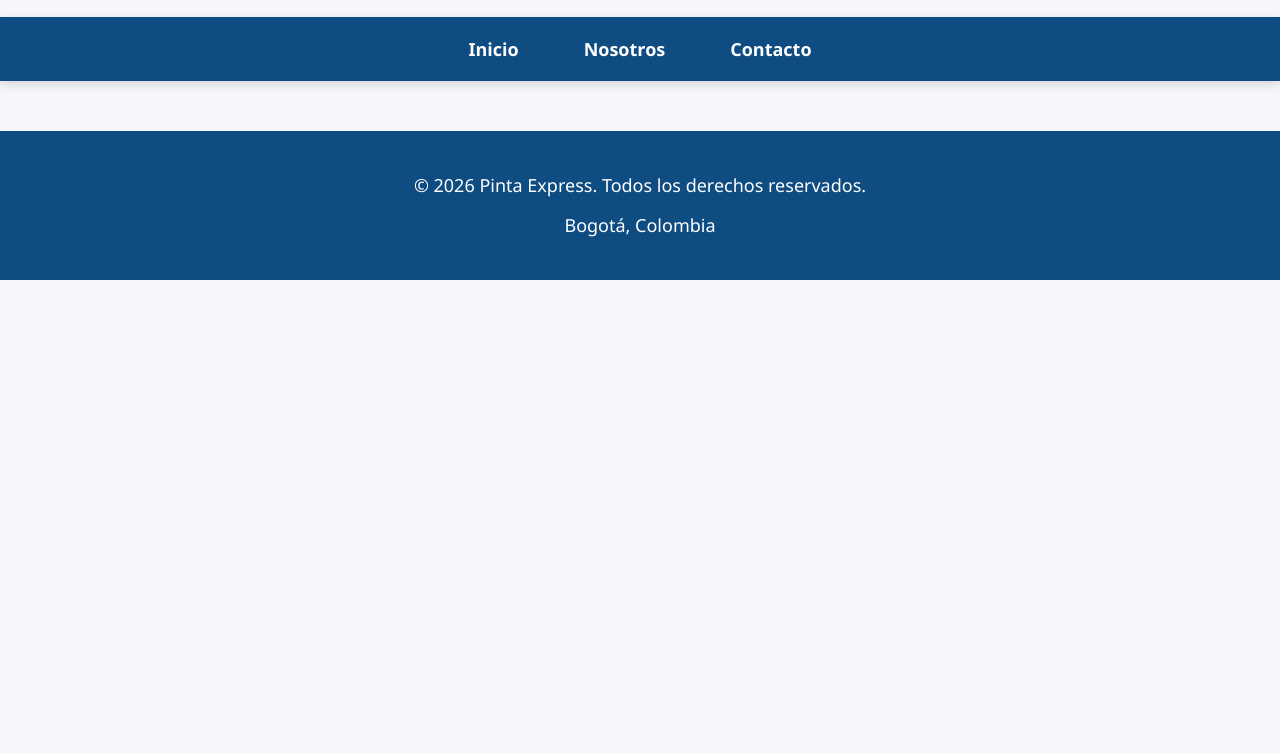
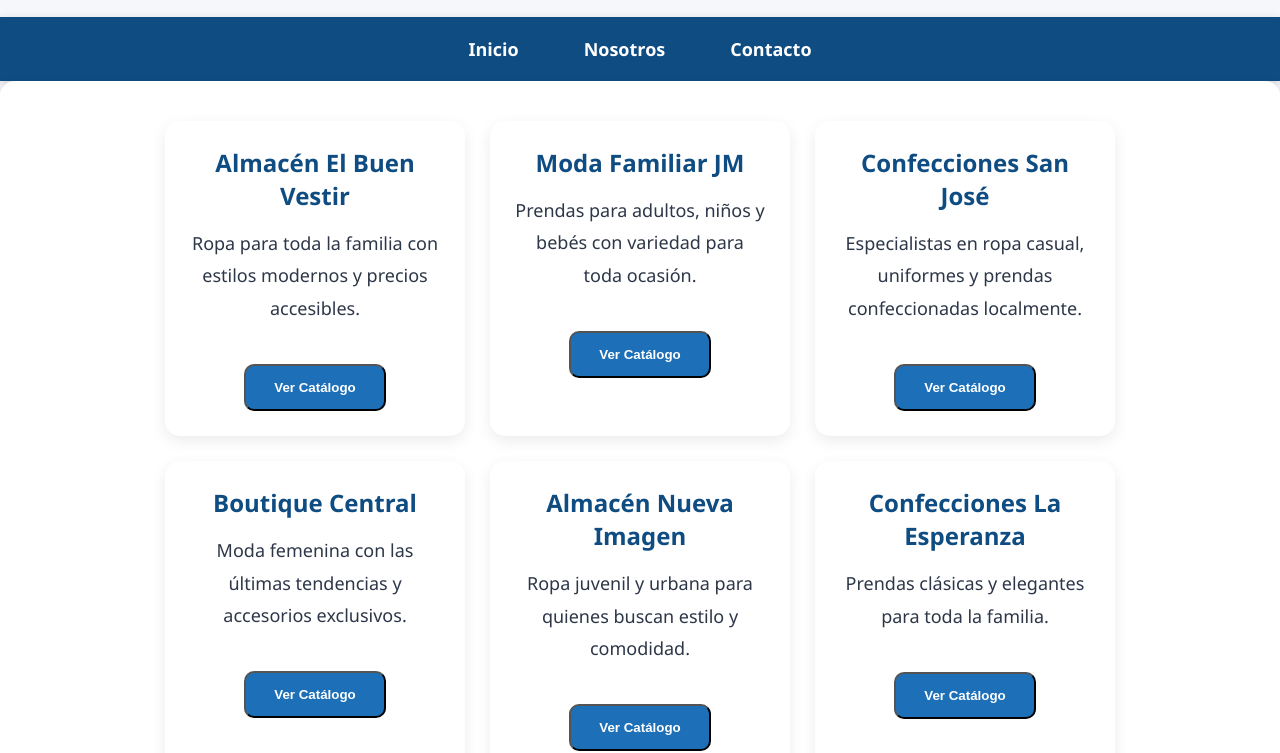
Before and after one commit to Jarbe-12/Pinta-Express, a plain HTML site: page tiendas.html in a window 1280 px wide. Shown: the part 51-804 px from the top of the page. Drawn offline with Linux system fonts and the light colour scheme.

Commit message:
Creacion tarjetas de tiendas

```diff
--- a/css/styles.css
+++ b/css/styles.css
@@ -128,3 +128,32 @@ section p{
     max-width: 900px;
     margin: 15px auto;
 }
+
+.contenedor-tiendas{
+    display: flex;
+    justify-content: center;
+    gap: 25px;
+    flex-wrap: wrap;
+}
+
+.tarjeta{
+    background-color: white;
+    width: 300px;
+    padding: 25px;
+    border-radius: 15px;
+    box-shadow: 0 5px 15px rgba(0,0,0,0.08);
+    text-align: center;
+    transition: 0.3s;
+}
+
+.tarjeta:hover{
+    transform: translateY(-5px);
+}
+
+.tarjeta h3{
+    margin-bottom: 15px;
+}
+
+.tarjeta p{
+    margin-bottom: 20px;
+}
--- a/tiendas.html
+++ b/tiendas.html
@@ -19,6 +19,69 @@
             </ul>
         </nav>
     </header>
+    <section class="contenedor-tiendas">
+
+    <article class="tarjeta">
+        <h3>Almacén El Buen Vestir</h3>
+
+        <p>
+            Ropa para toda la familia con estilos modernos y precios accesibles.
+        </p>
+
+        <button>Ver Catálogo</button>
+    </article>
+
+    <article class="tarjeta">
+        <h3>Moda Familiar JM</h3>
+
+        <p>
+            Prendas para adultos, niños y bebés con variedad para toda ocasión.
+        </p>
+
+        <button>Ver Catálogo</button>
+    </article>
+
+    <article class="tarjeta">
+        <h3>Confecciones San José</h3>
+
+        <p>
+            Especialistas en ropa casual, uniformes y prendas confeccionadas localmente.
+        </p>
+
+        <button>Ver Catálogo</button>
+    </article>
+
+    <article class="tarjeta">
+        <h3>Boutique Central</h3>
+
+        <p>
+            Moda femenina con las últimas tendencias y accesorios exclusivos.
+        </p>
+
+        <button>Ver Catálogo</button>
+    </article>
+
+    <article class="tarjeta">
+        <h3>Almacén Nueva Imagen</h3>
+
+        <p>
+            Ropa juvenil y urbana para quienes buscan estilo y comodidad.
+        </p>
+
+        <button>Ver Catálogo</button>
+    </article>
+
+    <article class="tarjeta">
+        <h3>Confecciones La Esperanza</h3>
+
+        <p>
+            Prendas clásicas y elegantes para toda la familia.
+        </p>
+
+        <button>Ver Catálogo</button>
+    </article>
+
+</section>
     <footer>
         <p>&copy; 2026 Pinta Express. Todos los derechos reservados.</p>
 
```
